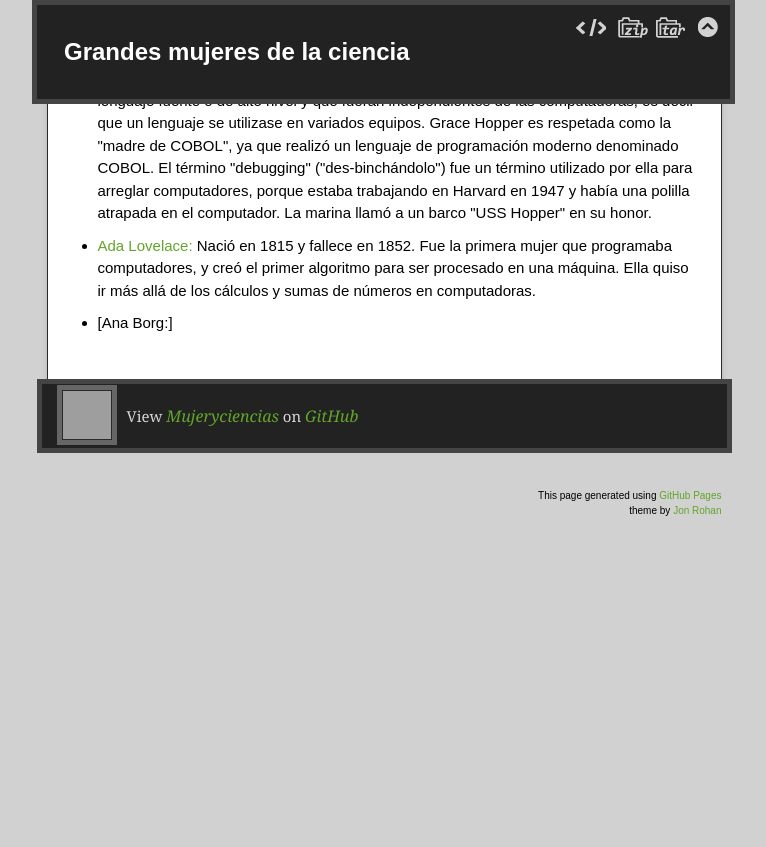
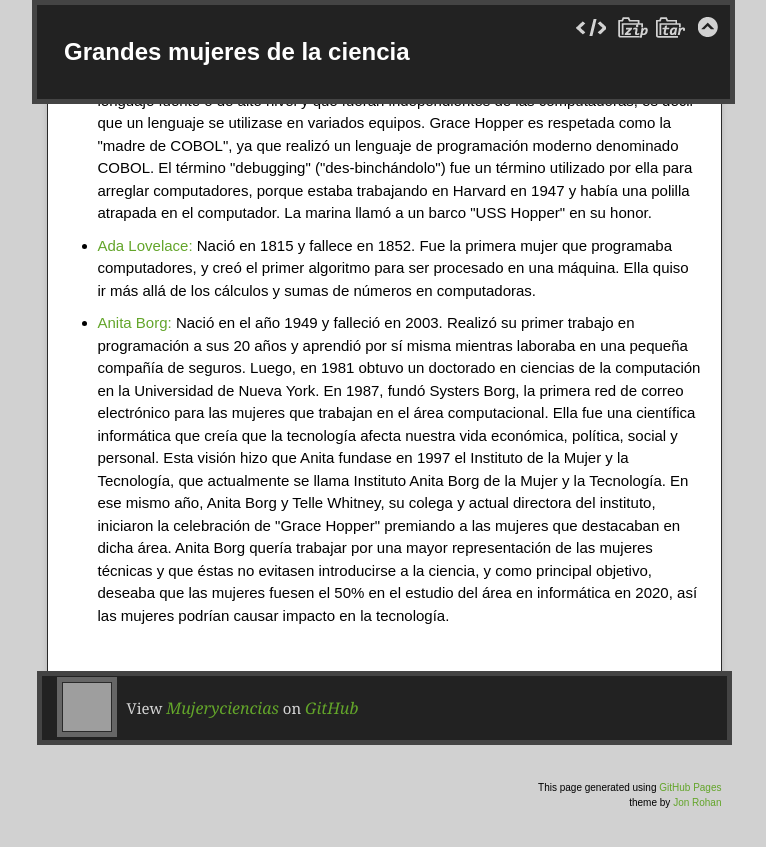
Before and after one commit to Mujeryciencias/mujeryciencias.github.io, a Jekyll site: the page index.html, which Jekyll copies as it is, in a window 1280 px wide and 900 px high, scrolled down 2308 px. Shown: the top 847 px of the window, without its empty margins (256-1022 px from the left). Built offline with Jekyll 4.4.1, drawn with Linux system fonts in a browser that asks for light colours; nearby versions of some CDN libraries; Markdown is read by kramdown in place of the engine named in the settings; before the commit the page ends 2916 px from its top, so only the background shows below that; grey boxes are pictures that could not be loaded.

Commit message:
Replace master branch with page content via GitHub

```diff
--- a/index.html
+++ b/index.html
@@ -92,7 +92,11 @@
 <li>
 <a href="http://elrincondemayriel.files.wordpress.com/2013/07/ada-lovelance.jpg">Ada Lovelace:</a> Nació en 1815 y fallece en 1852. Fue la primera mujer que programaba computadores, y creó el primer algoritmo para ser procesado en una máquina.
 Ella quiso ir más allá de los cálculos y sumas de números en computadoras.</li>
-<li>[Ana Borg:]</li>
+<li>
+<a href="https://scontent-a-mia.xx.fbcdn.net/hphotos-prn2/l/t1.0-9/10320576_10203162001426246_2038043647542544542_n.jpg">Anita Borg:</a> Nació en el año 1949 y falleció en 2003. Realizó su primer trabajo en programación a sus 20 años y aprendió por sí misma mientras laboraba en una pequeña compañía de seguros. Luego, en 1981 obtuvo un doctorado en ciencias de la computación en la Universidad de Nueva York.
+En 1987, fundó Systers Borg, la primera red de correo electrónico para las mujeres que trabajan en el área computacional.
+Ella fue una científica informática que creía que la tecnología afecta nuestra vida económica, política, social y personal. Esta visión hizo que  Anita fundase en 1997 el Instituto de la Mujer y la Tecnología, que actualmente se llama Instituto Anita Borg de la Mujer y la Tecnología. En ese mismo año, Anita Borg y Telle Whitney, su colega y actual directora del instituto, iniciaron la celebración de "Grace Hopper" premiando a las mujeres que destacaban en dicha área.
+Anita Borg quería trabajar por una mayor representación de las mujeres técnicas y que éstas no evitasen introducirse a la ciencia, y como principal objetivo, deseaba que las mujeres fuesen el 50% en el estudio del área en informática en 2020, así las mujeres podrían causar impacto en la tecnología.</li>
 </ul>
         </article>
       </div>
```
Also changed, not shown: params.json (+1 -1 lines).
